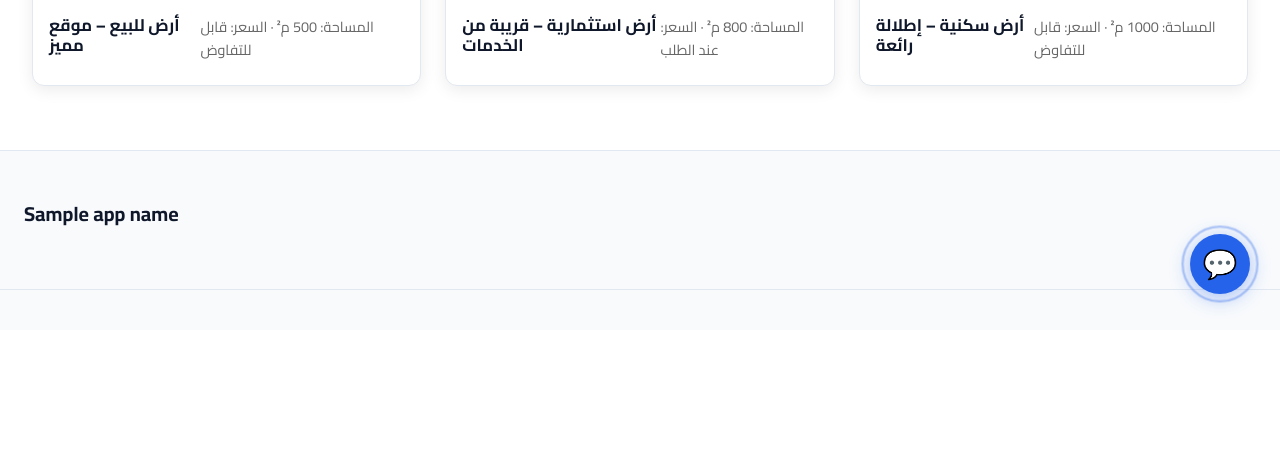
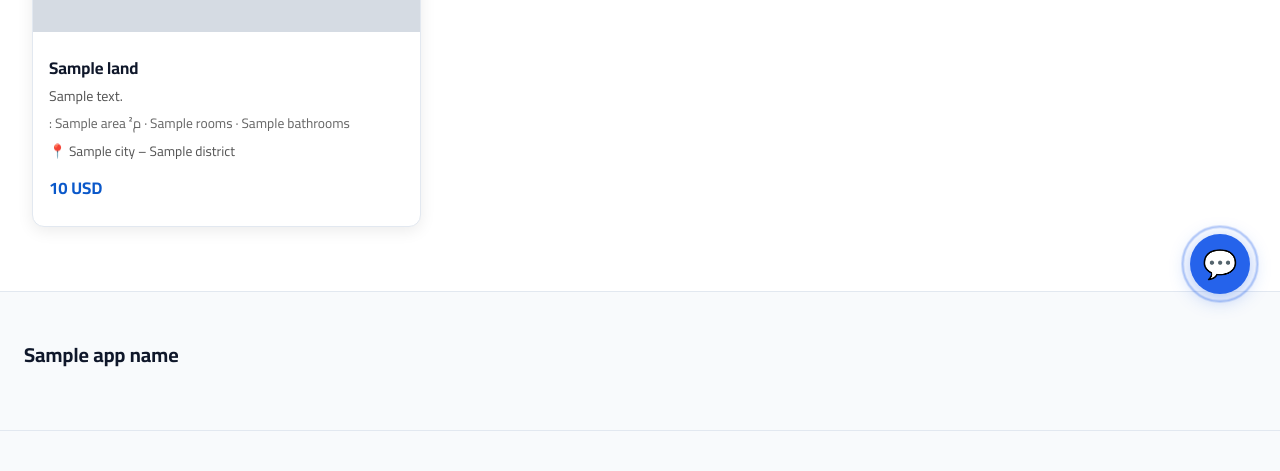
Before and after one commit to 6838gamal/Ardhiya-Real-Estate-Platform, a FastAPI app: template app/templates/properties/index.html in a window 1280 px wide. Shown: the part 476-947 px from the top of the page. Before the commit the page ends 788 px from the top, so only its background shows below. Run offline with FastAPI, Linux system fonts and the light colour scheme; the template is opened without the code that fills it: most values are stand-ins (such as "Sample title", 1, 10 or a date in 2020); grey boxes marked "Sample" are stand-in pictures; data that the repository does not hold is empty; some libraries are stand-ins or nearby versions.

Commit message:
Update index.html

```diff
--- a/app/templates/properties/index.html
+++ b/app/templates/properties/index.html
@@ -5,100 +5,120 @@
     <div class="container">
         <div class="page-header">
             <h1 class="page-title">{{ _('nav.properties') }}</h1>
-            <p class="page-subtitle">{{ _('common.coming_soon') }}</p>
+            {% if lands %}
+                <p class="page-subtitle">{{ lands|length }} {{ _('property.available') }}</p>
+            {% else %}
+                <p class="page-subtitle">{{ _('common.coming_soon') }}</p>
+            {% endif %}
         </div>
 
-        <div class="filter-bar">
+        <!-- ====== شريط الفلترة ====== -->
+        <form class="filter-bar" method="get" action="">
             <div class="filter-item">
-                <select class="filter-select" aria-label="{{ _('property.type') }}">
+                <select class="filter-select" name="land_type" aria-label="{{ _('property.type') }}">
                     <option value="">{{ _('property.type') }}</option>
-                    <option value="apartment">{{ _('property.type.apartment') }}</option>
-                    <option value="villa">{{ _('property.type.villa') }}</option>
-                    <option value="land" selected>{{ _('property.type.land') }}</option>
-                    <option value="office">{{ _('property.type.office') }}</option>
-                    <option value="shop">{{ _('property.type.shop') }}</option>
+                    <option value="land"      {% if filters.land_type == 'land' %}selected{% endif %}>{{ _('property.type.land') }}</option>
+                    <option value="apartment" {% if filters.land_type == 'apartment' %}selected{% endif %}>{{ _('property.type.apartment') }}</option>
+                    <option value="villa"     {% if filters.land_type == 'villa' %}selected{% endif %}>{{ _('property.type.villa') }}</option>
+                    <option value="office"    {% if filters.land_type == 'office' %}selected{% endif %}>{{ _('property.type.office') }}</option>
+                    <option value="shop"      {% if filters.land_type == 'shop' %}selected{% endif %}>{{ _('property.type.shop') }}</option>
                 </select>
             </div>
             <div class="filter-item">
-                <select class="filter-select" aria-label="{{ _('property.status.for_sale') }}">
+                <select class="filter-select" name="purpose" aria-label="{{ _('property.status.for_sale') }}">
                     <option value="">{{ _('property.status.for_sale') }}</option>
-                    <option value="rent">{{ _('property.status.for_rent') }}</option>
-                    <option value="sold">{{ _('property.status.sold') }}</option>
+                    <option value="sale" {% if filters.purpose == 'sale' %}selected{% endif %}>{{ _('property.status.for_sale') }}</option>
+                    <option value="rent" {% if filters.purpose == 'rent' %}selected{% endif %}>{{ _('property.status.for_rent') }}</option>
                 </select>
             </div>
-            <button class="btn btn-outline">{{ _('common.filter') }}</button>
-        </div>
+            <div class="filter-item">
+                <select class="filter-select" name="city" aria-label="{{ _('property.city') }}">
+                    <option value="">{{ _('property.city') }}</option>
+                    {% for c in cities %}
+                        <option value="{{ c }}" {% if filters.city == c %}selected{% endif %}>{{ c }}</option>
+                    {% endfor %}
+                </select>
+            </div>
+            <button type="submit" class="btn btn-outline">{{ _('common.filter') }}</button>
+        </form>
 
-        <!-- ====== ثلاثة أراضي مع فيديو ====== -->
+        <!-- ====== شبكة العقارات ====== -->
+        {% if lands %}
         <div class="property-grid">
+            {% for land in lands %}
+            <article class="property-card">
 
-            <!-- أرض 1 -->
-            <article class="property-card">
-                <div class="video-wrapper" data-video-id="fgvTvoBpafA">
+                {% if land.video_id %}
+                <!-- فيديو -->
+                <div class="video-wrapper" data-video-id="{{ land.video_id }}">
                     <img
                         class="video-thumb"
-                        src="https://img.youtube.com/vi/fgvTvoBpafA/maxresdefault.jpg"
-                        alt="أرض رقم 1"
+                        src="{{ land.cover_image or 'https://img.youtube.com/vi/' ~ land.video_id ~ '/maxresdefault.jpg' }}"
+                        alt="{{ land.title }}"
                         loading="lazy"
                     >
-                    <button class="play-btn" aria-label="تشغيل الفيديو">
+                    <button class="play-btn" aria-label="{{ _('common.play_video') }}">
                         <svg width="68" height="48" viewBox="0 0 68 48">
                             <path d="M66.52 7.74a8.36 8.36 0 0 0-5.88-5.9C55.4.7 34 .7 34 .7s-21.4 0-26.64 1.14a8.36 8.36 0 0 0-5.88 5.9C.34 13 .34 24 .34 24s0 11 1.14 16.26a8.36 8.36 0 0 0 5.88 5.9C12.6 47.3 34 47.3 34 47.3s21.4 0 26.64-1.14a8.36 8.36 0 0 0 5.88-5.9C67.66 35 67.66 24 67.66 24s0-11-1.14-16.26z" fill="#f00"/>
                             <path d="M27 34l18-10-18-10v20z" fill="#fff"/>
                         </svg>
                     </button>
                 </div>
+
+                {% elif land.cover_image %}
+                <!-- صورة غلاف -->
+                <div class="video-wrapper">
+                    <img class="video-thumb" src="{{ land.cover_image }}" alt="{{ land.title }}" loading="lazy">
+                </div>
+                {% endif %}
+
                 <div class="property-info">
-                    <h3 class="property-title">أرض للبيع – موقع مميز</h3>
-                    <p class="property-meta">المساحة: 500 م² · السعر: قابل للتفاوض</p>
+                    <div class="property-badges">
+                        {% if land.featured %}<span class="badge badge-featured">{{ _('property.featured') }}</span>{% endif %}
+                        {% if land.purpose %}
+                            <span class="badge badge-purpose">
+                                {{ _('property.status.for_sale') if land.purpose == 'sale' else _('property.status.for_rent') }}
+                            </span>
+                        {% endif %}
+                    </div>
+
+                    <h3 class="property-title">
+                        <a href="{{ url_for('land_detail', slug=land.slug) if url_for is defined else '#' }}">{{ land.title }}</a>
+                    </h3>
+
+                    {% if land.short_description %}
+                        <p class="property-desc">{{ land.short_description }}</p>
+                    {% endif %}
+
+                    <p class="property-meta">
+                        {% if land.area %}{{ _('property.area') }}: {{ land.area }} م²{% endif %}
+                        {% if land.rooms %} · {{ land.rooms }} {{ _('property.rooms') }}{% endif %}
+                        {% if land.bathrooms %} · {{ land.bathrooms }} {{ _('property.bathrooms') }}{% endif %}
+                    </p>
+
+                    {% if land.city or land.district %}
+                        <p class="property-location">
+                            📍 {{ land.city }}{% if land.district %} – {{ land.district }}{% endif %}
+                        </p>
+                    {% endif %}
+
+                    <p class="property-price">
+                        {% if land.price and land.price > 0 %}
+                            {{ land.price|int }} {{ land.currency }}
+                        {% else %}
+                            {{ _('property.price_on_request') }}
+                        {% endif %}
+                    </p>
                 </div>
             </article>
+            {% endfor %}
+        </div>
 
-            <!-- أرض 2 -->
-            <article class="property-card">
-                <div class="video-wrapper" data-video-id="AYbYNa3Lx98">
-                    <img
-                        class="video-thumb"
-                        src="https://img.youtube.com/vi/AYbYNa3Lx98/maxresdefault.jpg"
-                        alt="أرض رقم 2"
-                        loading="lazy"
-                    >
-                    <button class="play-btn" aria-label="تشغيل الفيديو">
-                        <svg width="68" height="48" viewBox="0 0 68 48">
-                            <path d="M66.52 7.74a8.36 8.36 0 0 0-5.88-5.9C55.4.7 34 .7 34 .7s-21.4 0-26.64 1.14a8.36 8.36 0 0 0-5.88 5.9C.34 13 .34 24 .34 24s0 11 1.14 16.26a8.36 8.36 0 0 0 5.88 5.9C12.6 47.3 34 47.3 34 47.3s21.4 0 26.64-1.14a8.36 8.36 0 0 0 5.88-5.9C67.66 35 67.66 24 67.66 24s0-11-1.14-16.26z" fill="#f00"/>
-                            <path d="M27 34l18-10-18-10v20z" fill="#fff"/>
-                        </svg>
-                    </button>
-                </div>
-                <div class="property-info">
-                    <h3 class="property-title">أرض استثمارية – قريبة من الخدمات</h3>
-                    <p class="property-meta">المساحة: 800 م² · السعر: عند الطلب</p>
-                </div>
-            </article>
-
-            <!-- أرض 3 -->
-            <article class="property-card">
-                <div class="video-wrapper" data-video-id="QZXE2-sFWxQ">
-                    <img
-                        class="video-thumb"
-                        src="https://img.youtube.com/vi/QZXE2-sFWxQ/maxresdefault.jpg"
-                        alt="أرض رقم 3"
-                        loading="lazy"
-                    >
-                    <button class="play-btn" aria-label="تشغيل الفيديو">
-                        <svg width="68" height="48" viewBox="0 0 68 48">
-                            <path d="M66.52 7.74a8.36 8.36 0 0 0-5.88-5.9C55.4.7 34 .7 34 .7s-21.4 0-26.64 1.14a8.36 8.36 0 0 0-5.88 5.9C.34 13 .34 24 .34 24s0 11 1.14 16.26a8.36 8.36 0 0 0 5.88 5.9C12.6 47.3 34 47.3 34 47.3s21.4 0 26.64-1.14a8.36 8.36 0 0 0 5.88-5.9C67.66 35 67.66 24 67.66 24s0-11-1.14-16.26z" fill="#f00"/>
-                            <path d="M27 34l18-10-18-10v20z" fill="#fff"/>
-                        </svg>
-                    </button>
-                </div>
-                <div class="property-info">
-                    <h3 class="property-title">أرض سكنية – إطلالة رائعة</h3>
-                    <p class="property-meta">المساحة: 1000 م² · السعر: قابل للتفاوض</p>
-                </div>
-            </article>
-
+        {% else %}
+        <div class="empty-state">
+            <p>{{ _('property.no_results') }}</p>
         </div>
+        {% endif %}
     </div>
 </section>
 
@@ -164,13 +203,40 @@
     padding: 0;
     transition: transform .2s ease;
 }
-.video-wrapper:hover .play-btn {
-    transform: scale(1.1);
+.video-wrapper:hover .play-btn { transform: scale(1.1); }
+
+/* ====== معلومات العقار ====== */
+.property-info { padding: 16px; display: flex; flex-direction: column; gap: 6px; }
+.property-badges { display: flex; gap: 6px; flex-wrap: wrap; margin-bottom: 4px; }
+.badge {
+    font-size: .72rem;
+    padding: 3px 8px;
+    border-radius: 20px;
+    font-weight: 600;
+}
+.badge-featured { background: #fff3cd; color: #8a6d00; }
+.badge-purpose  { background: #e7f3ff; color: #0a58ca; }
+
+.property-title { margin: 0; font-size: 1.05rem; }
+.property-title a { color: inherit; text-decoration: none; }
+.property-title a:hover { color: #0a58ca; }
+.property-desc  { margin: 0; color: #555; font-size: .88rem; }
+.property-meta  { margin: 0; color: #666; font-size: .85rem; }
+.property-location { margin: 0; color: #555; font-size: .85rem; }
+.property-price {
+    margin: 6px 0 0;
+    font-size: 1.05rem;
+    font-weight: 700;
+    color: #0a58ca;
 }
 
-.property-info { padding: 16px; }
-.property-title { margin: 0 0 6px; font-size: 1.05rem; }
-.property-meta { margin: 0; color: #666; font-size: .9rem; }
+/* ====== حالة عدم وجود نتائج ====== */
+.empty-state {
+    text-align: center;
+    padding: 60px 20px;
+    color: #777;
+    font-size: 1.05rem;
+}
 
 /* ====== نافذة الفيديو المنبثقة ====== */
 .video-modal {
@@ -247,19 +306,16 @@
         document.body.style.overflow = '';
     }
 
-    // ربط الأحداث بكل بطاقة
-    document.querySelectorAll('.video-wrapper').forEach(function (wrapper) {
+    document.querySelectorAll('.video-wrapper[data-video-id]').forEach(function (wrapper) {
         wrapper.addEventListener('click', function () {
             openVideo(wrapper.dataset.videoId);
         });
     });
 
-    // إغلاق بالنقر على الخلفية أو زر الإغلاق
     modal.querySelectorAll('[data-close-modal]').forEach(function (el) {
         el.addEventListener('click', closeVideo);
     });
 
-    // إغلاق بمفتاح Escape
     document.addEventListener('keydown', function (e) {
         if (e.key === 'Escape' && modal.classList.contains('is-open')) {
             closeVideo();
```
Also changed, not shown: other parts of app/templates/properties/index.html (+27 -15 lines).
